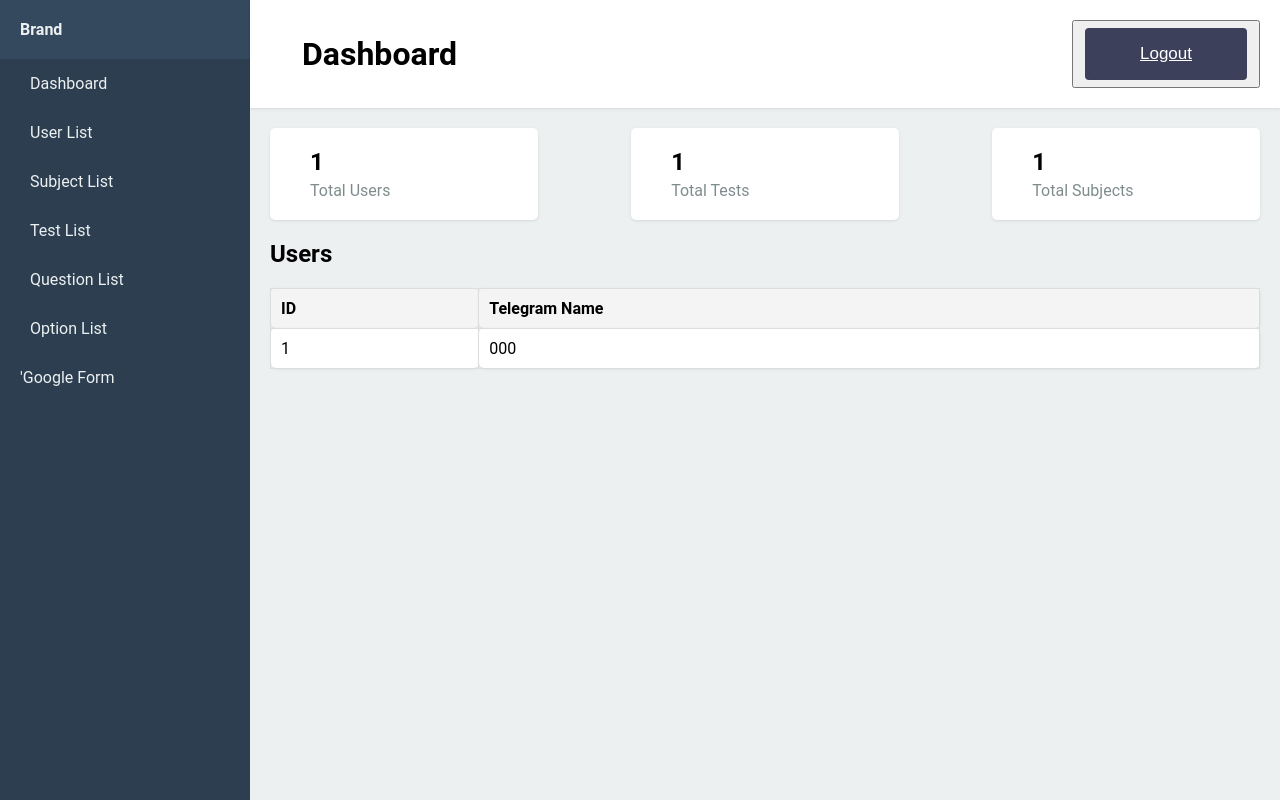
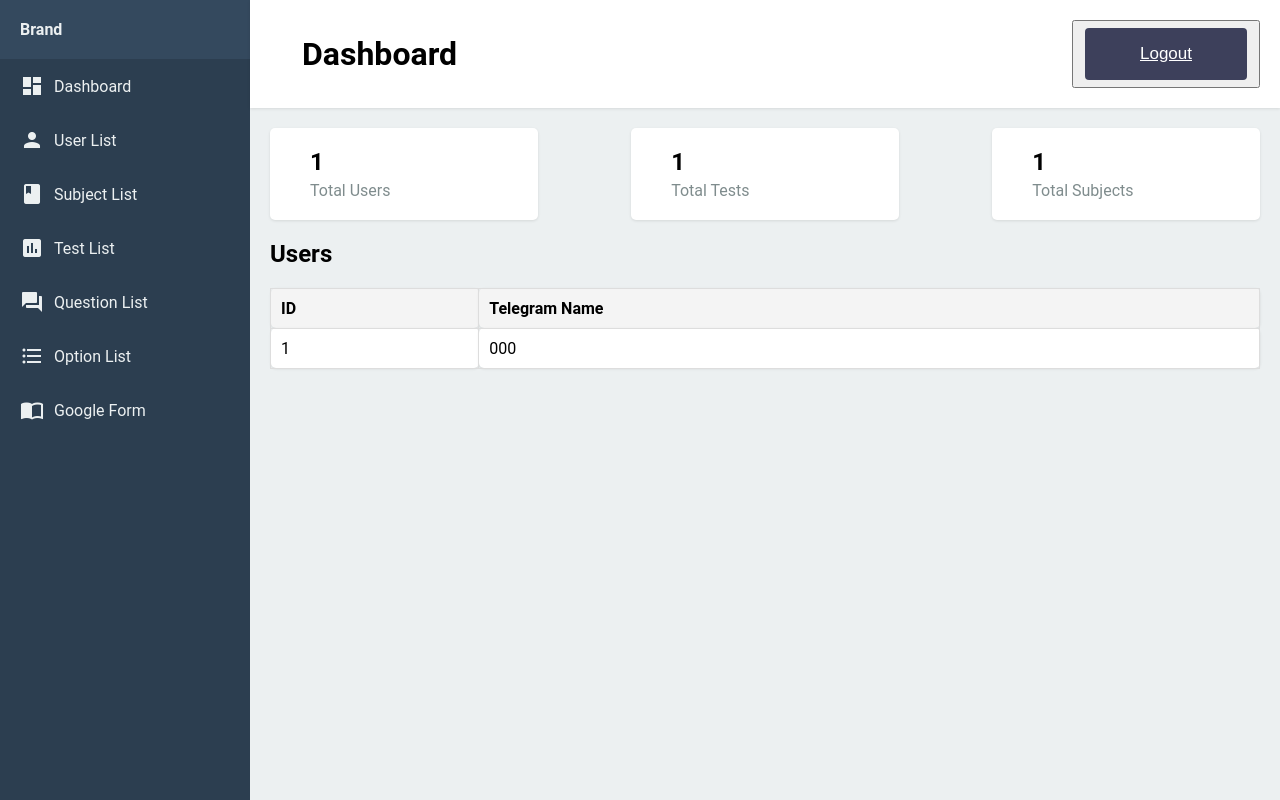
Before and after one commit to Arnur12345/BrandOnlineTGbot, a Django app: page / in a window 1280 px wide. Run offline with Django 3.2, Linux system fonts and the light colour scheme; tables that the repository leaves empty hold one stand-in row (Sample ...); some libraries are stand-ins or nearby versions.

Commit message:
cigarettes after sex

```diff
--- a/templates/dashboard.html
+++ b/templates/dashboard.html
@@ -6,6 +6,7 @@
     <meta name="viewport" content="width=device-width, initial-scale=1.0">
     <title>Dashboard</title>
     <link rel="stylesheet" href="{% static 'style.css' %}">
+    <link href="https://fonts.googleapis.com/icon?family=Material+Icons" rel="stylesheet">
 </head>
 <body>
     <div class="container">
@@ -18,13 +19,13 @@
                 </div>
             </div>
             <ul class="nav-list">
-                <li><a href="{% url 'dashboard' %}"><i class="icon-dashboard"></i> Dashboard</a></li>
-                <li><a href="{% url 'user_list' %}"><i class="icon-dashboard"></i> User List</a></li>
-                <li><a href="{% url 'subject_list' %}"><i class="icon-dashboard"></i> Subject List</a></li>
-                <li><a href="{% url 'test_list' %}"><i class="icon-dashboard"></i> Test List</a></li>
-                <li><a href="{% url 'question_list' %}"><i class="icon-dashboard"></i> Question List</a></li>
-                <li><a href="{% url 'option_list' %}"><i class="icon-dashboard"></i> Option List</a></li>
-                <li><a href="{% url 'import_google_form' %}">'Google Form</a></li>
+                <li><a href="{% url 'dashboard' %}"><i class="material-icons">dashboard</i> Dashboard</a></li>
+                <li><a href="{% url 'user_list' %}"><i class="material-icons">person</i> User List</a></li>
+                <li><a href="{% url 'subject_list' %}"><i class="material-icons">book</i> Subject List</a></li>
+                <li><a href="{% url 'test_list' %}"><i class="material-icons">assessment</i> Test List</a></li>
+                <li><a href="{% url 'question_list' %}"><i class="material-icons">question_answer</i> Question List</a></li>
+                <li><a href="{% url 'option_list' %}"><i class="material-icons">format_list_bulleted</i> Option List</a></li>
+                <li><a href="{% url 'import_google_form' %}"><i class="material-icons">import_contacts</i> Google Form</a></li>
             </ul>
         </div>
         <div class="main-content">
--- a/templates/login.html
+++ b/templates/login.html
@@ -6,6 +6,7 @@
     <meta name="viewport" content="width=device-width, initial-scale=1.0">
     <title>Login</title>
     <link rel="stylesheet" href="{% static 'login.css' %}">
+    <link href="https://fonts.googleapis.com/icon?family=Material+Icons" rel="stylesheet">
 </head>
 <body>
     <div class="container">
--- a/templates/option_confirm_delete.html
+++ b/templates/option_confirm_delete.html
@@ -6,6 +6,7 @@
     <meta name="viewport" content="width=device-width, initial-scale=1.0">
     <title>Confirm Delete</title>
     <link rel="stylesheet" href="{% static 'option_confirm_delete.css' %}">
+    <link href="https://fonts.googleapis.com/icon?family=Material+Icons" rel="stylesheet">
 </head>
 <body>
     <div class="container">
--- a/templates/option_form.html
+++ b/templates/option_form.html
@@ -6,6 +6,7 @@
     <meta name="viewport" content="width=device-width, initial-scale=1.0">
     <title>{% block title %}Option Form{% endblock %}</title>
     <link rel="stylesheet" href="{% static 'option_form.css' %}">
+    <link href="https://fonts.googleapis.com/icon?family=Material+Icons" rel="stylesheet">
 </head>
 <body>
     <div class="container">
--- a/templates/option_list.html
+++ b/templates/option_list.html
@@ -6,6 +6,7 @@
     <meta name="viewport" content="width=device-width, initial-scale=1.0">
     <title>Option List</title>
     <link rel="stylesheet" href="{% static 'option_list.css' %}">
+    <link href="https://fonts.googleapis.com/icon?family=Material+Icons" rel="stylesheet">
 </head>
 <body>
     <div class="container">
@@ -65,8 +66,8 @@
                                 <td>{{ option.question.question_text }}</td>
                                 <td>{{ option.is_correct }}</td>
                                 <td>
-                                    <a href="{% url 'option_update' option.id %}" class="btn btn-warning">Edit</a>
-                                    <a href="{% url 'option_delete' option.id %}" class="btn btn-danger">Delete</a>
+                                    <a href="{% url 'option_update' option.id %}" class="btn-edit">Edit</a>
+                                    <a href="{% url 'option_delete' option.id %}" class="btn-delete">Delete</a>
                                 </td>
                             </tr>
                             {% endfor %}
--- a/templates/question_confirm_delete.html
+++ b/templates/question_confirm_delete.html
@@ -6,6 +6,7 @@
     <meta name="viewport" content="width=device-width, initial-scale=1.0">
     <title>Confirm Delete</title>
     <link rel="stylesheet" href="{% static 'question_confirm_delete.css' %}">
+    <link href="https://fonts.googleapis.com/icon?family=Material+Icons" rel="stylesheet">
 </head>
 <body>
     <div class="container">
--- a/templates/question_form.html
+++ b/templates/question_form.html
@@ -6,6 +6,7 @@
     <meta name="viewport" content="width=device-width, initial-scale=1.0">
     <title>{% block title %}Question Form{% endblock %}</title>
     <link rel="stylesheet" href="{% static 'question_form.css' %}">
+    <link href="https://fonts.googleapis.com/icon?family=Material+Icons" rel="stylesheet">
 </head>
 <body>
     <div class="container">
--- a/templates/question_list.html
+++ b/templates/question_list.html
@@ -6,6 +6,7 @@
     <meta name="viewport" content="width=device-width, initial-scale=1.0">
     <title>Question List</title>
     <link rel="stylesheet" href="{% static 'question_list.css' %}">
+    <link href="https://fonts.googleapis.com/icon?family=Material+Icons" rel="stylesheet">
 </head>
 <body>
     <div class="container">
--- a/templates/subject_confirm_delete.html
+++ b/templates/subject_confirm_delete.html
@@ -6,6 +6,7 @@
     <meta name="viewport" content="width=device-width, initial-scale=1.0">
     <title>Confirm Delete</title>
     <link rel="stylesheet" href="{% static 'subject_confirm_delete.css' %}">
+    <link href="https://fonts.googleapis.com/icon?family=Material+Icons" rel="stylesheet">
 </head>
 <body>
     <div class="container">
--- a/templates/subject_form.html
+++ b/templates/subject_form.html
@@ -6,6 +6,7 @@
     <meta name="viewport" content="width=device-width, initial-scale=1.0">
     <title>{% block title %}Subject Form{% endblock %}</title>
     <link rel="stylesheet" href="{% static 'subject_form.css' %}">
+    <link href="https://fonts.googleapis.com/icon?family=Material+Icons" rel="stylesheet">
 </head>
 <body>
     <div class="container">
--- a/templates/subject_list.html
+++ b/templates/subject_list.html
@@ -6,6 +6,7 @@
     <meta name="viewport" content="width=device-width, initial-scale=1.0">
     <title>Subject List</title>
     <link rel="stylesheet" href="{% static 'subject_list.css' %}">
+    <link href="https://fonts.googleapis.com/icon?family=Material+Icons" rel="stylesheet">
 </head>
 <body>
     <div class="container">
--- a/templates/test_confirm_delete.html
+++ b/templates/test_confirm_delete.html
@@ -6,6 +6,7 @@
     <meta name="viewport" content="width=device-width, initial-scale=1.0">
     <title>Confirm Delete</title>
     <link rel="stylesheet" href="{% static 'test_confirm_delete.css' %}">
+    <link href="https://fonts.googleapis.com/icon?family=Material+Icons" rel="stylesheet">
 </head>
 <body>
     <div class="container">
--- a/templates/test_form.html
+++ b/templates/test_form.html
@@ -6,7 +6,7 @@
     <meta name="viewport" content="width=device-width, initial-scale=1.0">
     <title>{% block title %}Test Form{% endblock %}</title>
     <link rel="stylesheet" href="{% static 'test_form.css' %}">
-</head>
+    <link href="https://fonts.googleapis.com/icon?family=Material+Icons" rel="stylesheet">
 <body>
     <div class="container">
         <div class="sidebar">
--- a/templates/test_list.html
+++ b/templates/test_list.html
@@ -6,6 +6,7 @@
     <meta name="viewport" content="width=device-width, initial-scale=1.0">
     <title>Test List</title>
     <link rel="stylesheet" href="{% static 'test_list.css' %}">
+    <link href="https://fonts.googleapis.com/icon?family=Material+Icons" rel="stylesheet">
 </head>
 <body>
     <div class="container">
--- a/templates/user_confirm_delete.html
+++ b/templates/user_confirm_delete.html
@@ -6,6 +6,7 @@
     <meta name="viewport" content="width=device-width, initial-scale=1.0">
     <title>Confirm Delete</title>
     <link rel="stylesheet" href="{% static 'user_confirm_delete.css' %}">
+    <link href="https://fonts.googleapis.com/icon?family=Material+Icons" rel="stylesheet">
 </head>
 <body>
     <div class="container">
--- a/templates/user_form.html
+++ b/templates/user_form.html
@@ -6,6 +6,7 @@
     <meta name="viewport" content="width=device-width, initial-scale=1.0">
     <title>{% block title %}User Form{% endblock %}</title>
     <link rel="stylesheet" href="{% static 'user_form.css' %}">
+    <link href="https://fonts.googleapis.com/icon?family=Material+Icons" rel="stylesheet">
 </head>
 <body>
     <div class="container">
--- a/templates/user_list.html
+++ b/templates/user_list.html
@@ -6,6 +6,7 @@
     <meta name="viewport" content="width=device-width, initial-scale=1.0">
     <title>User List</title>
     <link rel="stylesheet" href="{% static 'users_list.css' %}">
+    <link href="https://fonts.googleapis.com/icon?family=Material+Icons" rel="stylesheet">
 </head>
 <body>
     <div class="container">
```
